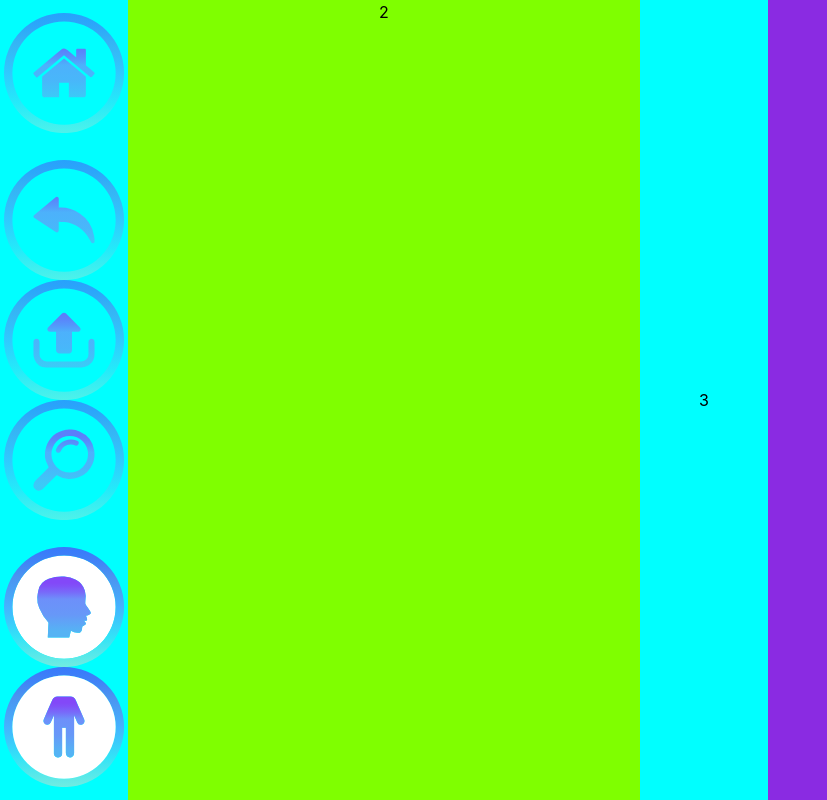
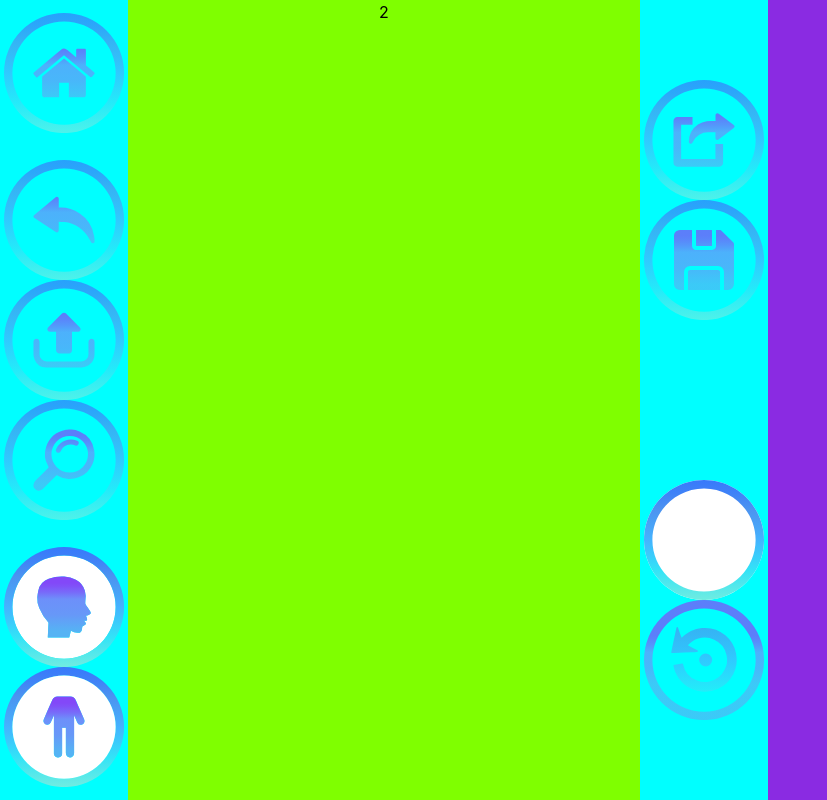
Before and after one commit to JxstWieslaw/jsxtwieslaw-responsive-layout-iveebp, a React (Create React App) app: page / in a window 1280 px wide. Shown: the whole page, without its empty margins (0-827 px from the left). Built offline with nearby package versions, Linux system fonts and the light colour scheme.

Commit message:
2 files modified, 1 added

```diff
--- a/src/App.js
+++ b/src/App.js
@@ -33,7 +33,16 @@ function App() {
             </div>
           </div>
           <div className="avatar">2</div>
-          <div className="options">3</div>
+          <div className="options">
+            <div className="option-icon_2">
+              <DownloadButton />
+              <SaveButton />
+            </div>
+            <div className="option-icon_2">
+              <AnimationButton1 />
+              <ResetButton />
+            </div>
+          </div>
         </div>
         <div className="menu">
           <div className=""></div>
--- /dev/null
+++ b/src/Test/icons_3.js
@@ -0,0 +1,11 @@
+<div className="bg-green-500 flex flex-row-reverse h-1/12 justify-between">
+  <div className=" flex flex-row justify-center items-center">
+    <DownloadButton />
+    <SaveButton />
+  </div>
+
+  <div className=" flex flex-row justify-center items-center">
+    <AnimationButton1 />
+    <ResetButton />
+  </div>
+</div>;
```
Also changed, not shown: public/output.css (+17 -0 lines).
